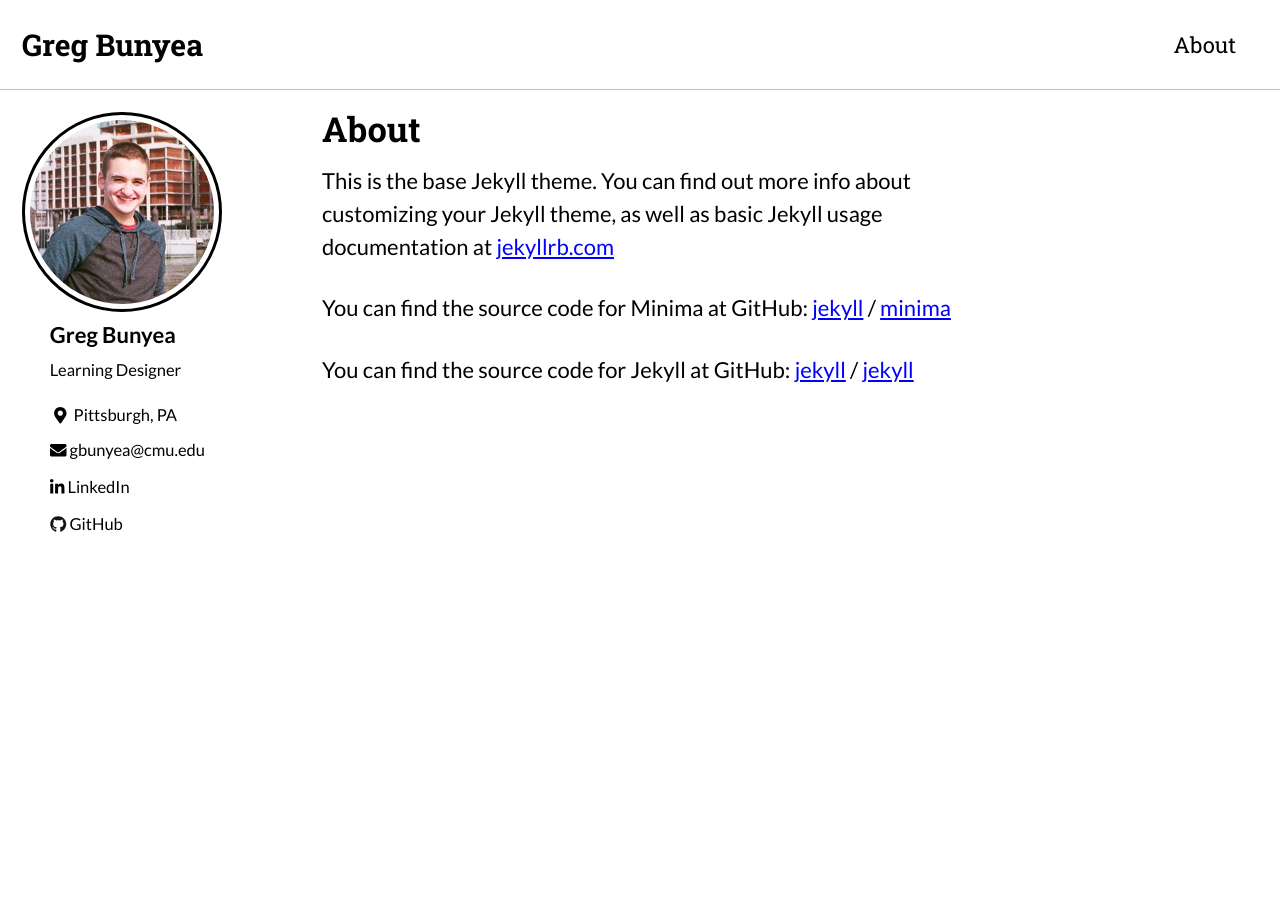
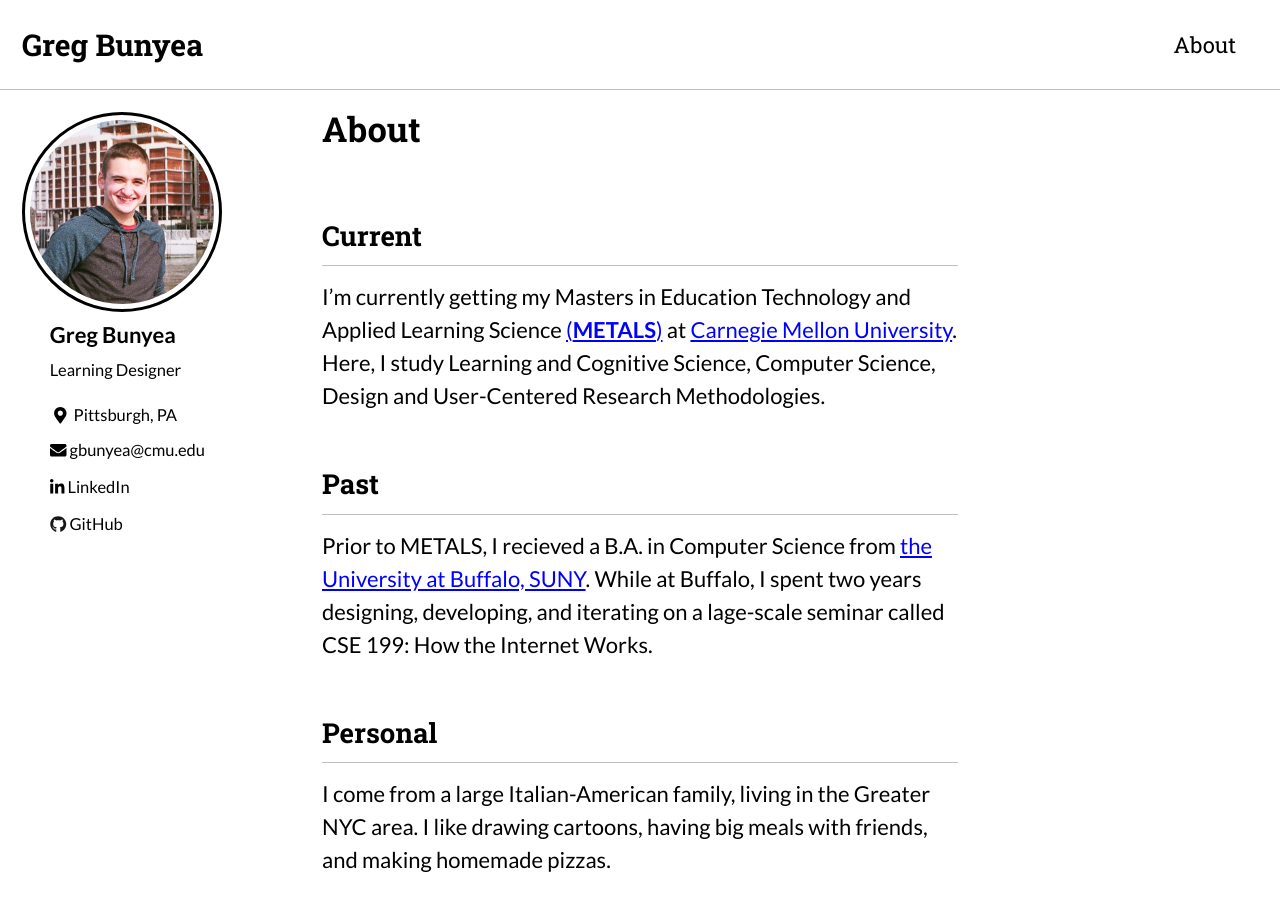
Before and after one commit to gjbunyea/www, a Jekyll site: the page built from _pages/about.md, in a window 1280 px wide and 900 px high. Built offline with Jekyll 4.4.1, drawn with Linux system fonts in a browser that asks for light colours; cached includes are drawn as plain includes; nearby versions of some CDN libraries.

Commit message:
added bio, removed portfolio link

```diff
--- a/_pages/about.md
+++ b/_pages/about.md
@@ -3,16 +3,11 @@
 title: About
 permalink: /about/
 ---
+## Current
+I'm currently getting my Masters in Education Technology and Applied Learning Science [(**METALS**)](https://metals.hcii.cmu.edu) at [Carnegie Mellon University](cmu.edu). Here, I study Learning and Cognitive Science, Computer Science, Design and User-Centered Research Methodologies.
 
-This is the base Jekyll theme. You can find out more info about customizing your Jekyll theme, as well as basic Jekyll usage documentation at [jekyllrb.com](https://jekyllrb.com/)
+## Past
+Prior to METALS, I recieved a B.A. in Computer Science from [the University at Buffalo, SUNY](buffalo.edu). While at Buffalo, I spent two years designing, developing, and iterating on a lage-scale seminar called CSE 199: How the Internet Works.
 
-You can find the source code for Minima at GitHub:
-[jekyll][jekyll-organization] /
-[minima](https://github.com/jekyll/minima)
-
-You can find the source code for Jekyll at GitHub:
-[jekyll][jekyll-organization] /
-[jekyll](https://github.com/jekyll/jekyll)
-
-
-[jekyll-organization]: https://github.com/jekyll
+## Personal
+I come from a large Italian-American family, living in the Greater NYC area. I like drawing cartoons, having big meals with friends, and making homemade pizzas.
```
Also changed, not shown: index.md (+3 -0 lines), 1 other file.
